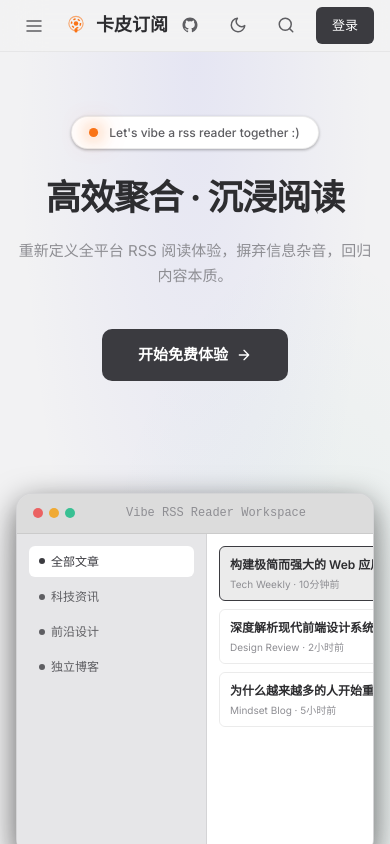
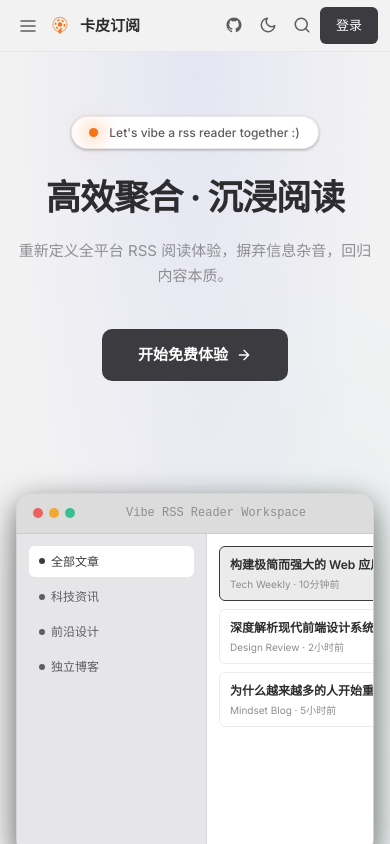
Before and after one commit to tojoevan/vibe-rss-reader, a website: page public/index.html in a window 390 px wide. Drawn offline with Linux system fonts and the light colour scheme.

Commit message:
style: optimize header icons layout and text nowrap for mobile screens

```diff
--- a/public/css/style.css
+++ b/public/css/style.css
@@ -209,6 +209,8 @@ input { font: inherit; color: inherit; }
   font-weight: 700;
   font-size: var(--text-lg);
   color: var(--text-primary);
+  white-space: nowrap;
+  flex-shrink: 0;
 }
 .logo:hover { color: var(--accent); }
 .logo svg { flex-shrink: 0; }
@@ -216,19 +218,19 @@ input { font: inherit; color: inherit; }
 .header-right {
   display: flex;
   align-items: center;
-  gap: var(--space-md);
+  gap: var(--space-sm);
 }
 
 .user-area {
   display: flex;
   align-items: center;
-  gap: var(--space-md);
+  gap: var(--space-sm);
 }
 
 .user-name {
   font-size: var(--text-sm);
   color: var(--text-secondary);
-  max-width: 120px;
+  max-width: 90px;
   overflow: hidden;
   text-overflow: ellipsis;
   white-space: nowrap;
@@ -1406,6 +1408,35 @@ input { font: inherit; color: inherit; }
     --header-height: 52px;
   }
 
+  .app-header {
+    padding: 0 var(--space-md);
+  }
+
+  .header-left {
+    gap: var(--space-xs);
+    min-width: 0;
+    flex-shrink: 1;
+  }
+
+  .header-right {
+    gap: 2px;
+    flex-shrink: 0;
+  }
+
+  .logo span {
+    font-size: var(--text-base);
+  }
+
+  .user-name {
+    max-width: 75px;
+    padding: 4px 6px !important;
+  }
+
+  .icon-btn {
+    width: 32px;
+    height: 32px;
+  }
+
   .sidebar-toggle { display: flex; }
   #pc-categories { display: none !important; }
 
--- a/public/index.html
+++ b/public/index.html
@@ -9,7 +9,7 @@
   <link rel="preconnect" href="https://fonts.googleapis.com">
   <link rel="preconnect" href="https://fonts.gstatic.com" crossorigin>
   <link href="https://fonts.googleapis.com/css2?family=Inter:wght@400;500;600;700&display=swap" rel="stylesheet">
-  <link rel="stylesheet" href="/css/style.css?v=9?v=9">
+  <link rel="stylesheet" href="/css/style.css?v=10">
 </head>
 <body>
   <!-- ===== Header ===== -->
```
